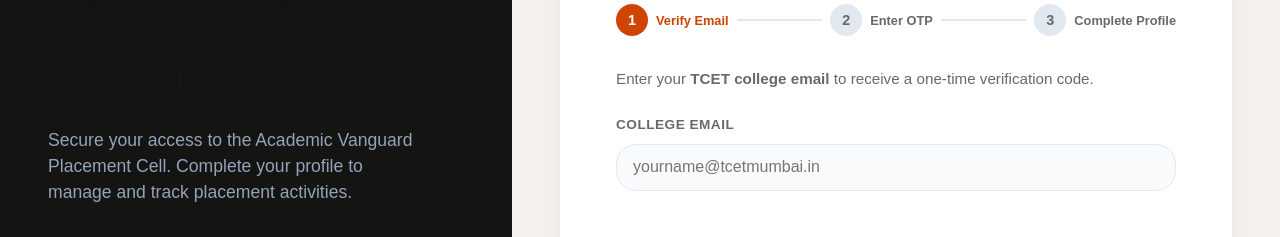
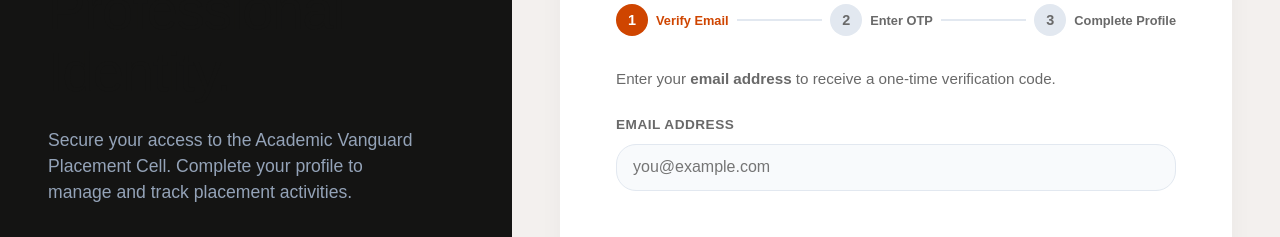
Before and after one commit to CyNv2000/Placify, an Angular app in the folder frontend2/: page /auth/register in a window 1280 px wide. Shown: the part 350-587 px from the top of the page. Built offline with nearby package versions, Linux system fonts and the light colour scheme; a web font is replaced by a local one.

Commit message:
Allow registration with any email domain

```diff
--- a/frontend2/src/app/auth/components/register/register.component.html
+++ b/frontend2/src/app/auth/components/register/register.component.html
@@ -55,15 +55,15 @@
 
         <!-- STEP 1: Email Input -->
         <div *ngIf="studentStep === 'email'" class="otp-section">
-          <p class="otp-hint">Enter your <strong>TCET college email</strong> to receive a one-time verification code.
+          <p class="otp-hint">Enter your <strong>email address</strong> to receive a one-time verification code.
           </p>
           <div class="form-group full-width">
-            <label>College Email</label>
-            <input id="studentEmail" type="email" placeholder="yourname@tcetmumbai.in"
+            <label>Email Address</label>
+            <input id="studentEmail" type="email" placeholder="you@example.com"
               (input)="errorMessage = ''; successMessage = ''" class="email-input">
-            <p class="field-hint" *ngIf="emailInputValue && !isTcetEmail(emailInputValue)"
+            <p class="field-hint" *ngIf="emailInputValue && !isValidEmail(emailInputValue)"
               style="color:#EF4444;font-size:0.85rem;margin-top:4px;">
-              Only tcetmumbai.in emails are accepted.
+              Please enter a valid email address.
             </p>
           </div>
           <button type="button" class="btn btn-primary submit-btn" [disabled]="otpSending"
```
